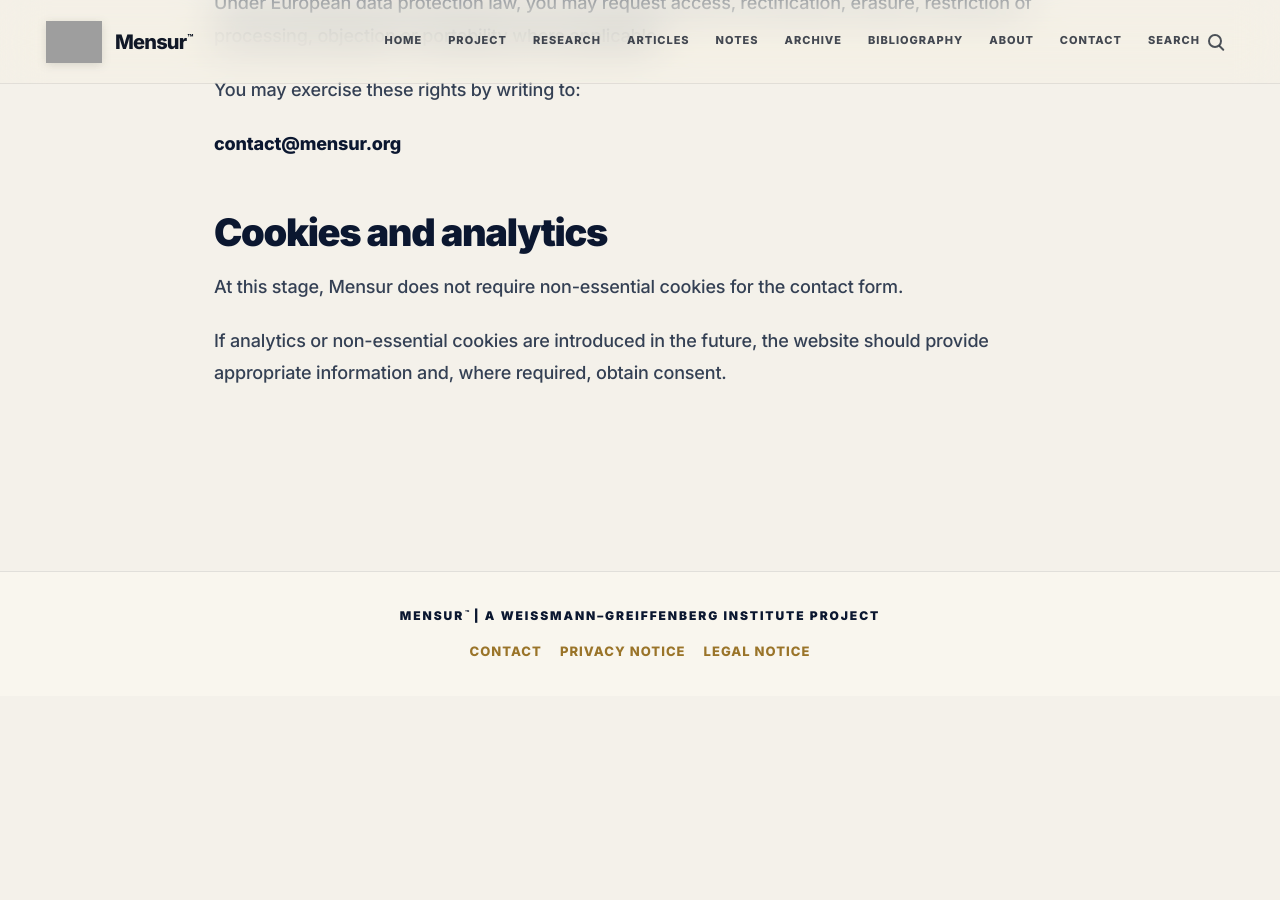
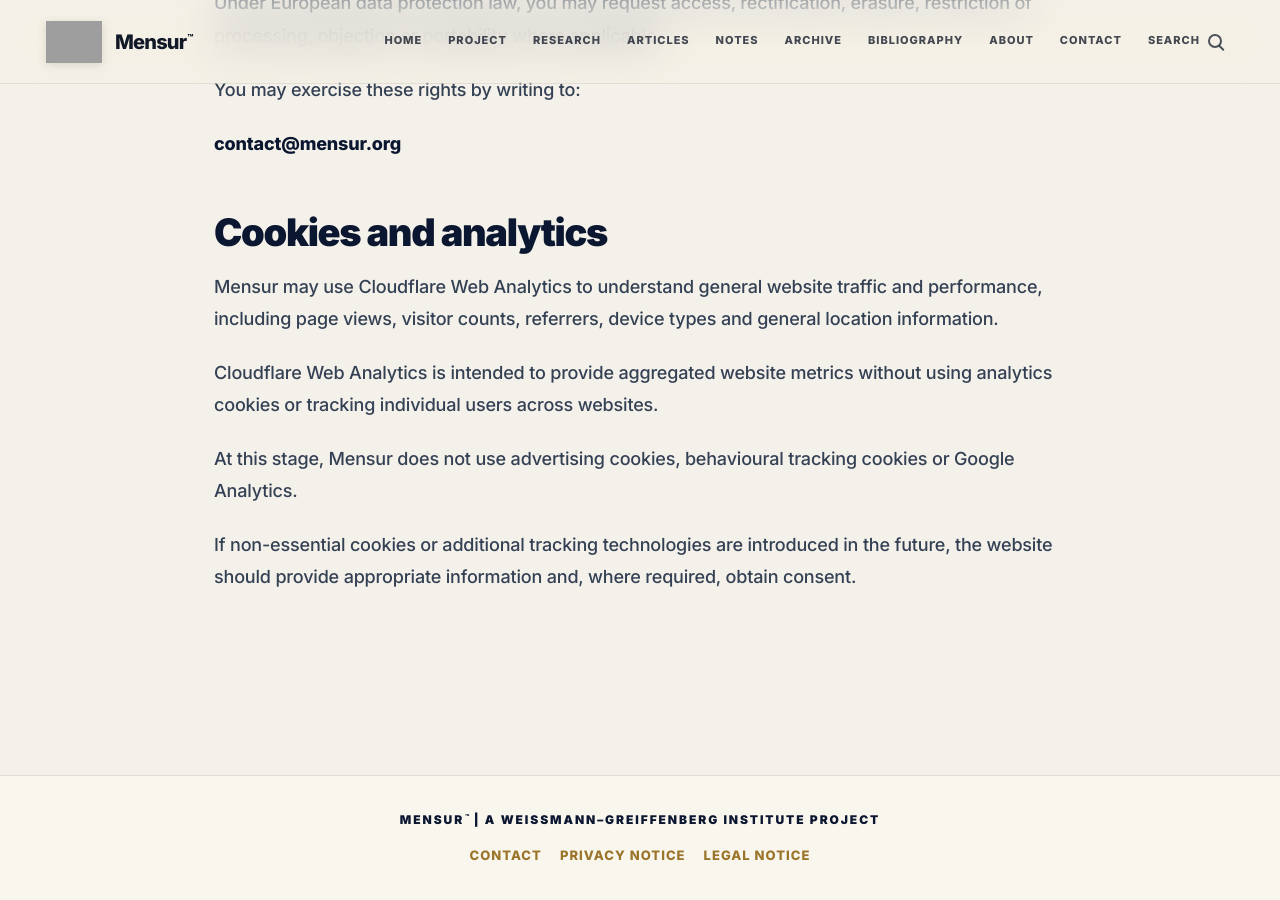
Before and after one commit to Codice99/mensur.org, a Jekyll site: the page built from privacy.md, in a window 1280 px wide and 900 px high, scrolled down 1970 px. Built offline with Jekyll 4.4.1, drawn with Linux system fonts in a browser that asks for light colours; before the commit the page ends 2666 px from its top, so only the background shows below that; grey boxes are pictures that could not be loaded.

Commit message:
Add Cloudflare Web Analytics

```diff
--- a/_layouts/default.html
+++ b/_layouts/default.html
@@ -137,5 +137,6 @@
   </nav>
 </footer>
 
+<!-- Cloudflare Web Analytics --><script defer src='https://static.cloudflareinsights.com/beacon.min.js' data-cf-beacon='{"token": "33e9dc89a39f4ee18a7f0d5e76886ee8"}'></script><!-- End Cloudflare Web Analytics -->
 </body>
 </html>
--- a/privacy.md
+++ b/privacy.md
@@ -56,6 +56,10 @@ You may exercise these rights by writing to:
 
 ## Cookies and analytics
 
-At this stage, Mensur does not require non-essential cookies for the contact form.
+Mensur may use Cloudflare Web Analytics to understand general website traffic and performance, including page views, visitor counts, referrers, device types and general location information.
 
-If analytics or non-essential cookies are introduced in the future, the website should provide appropriate information and, where required, obtain consent.
+Cloudflare Web Analytics is intended to provide aggregated website metrics without using analytics cookies or tracking individual users across websites.
+
+At this stage, Mensur does not use advertising cookies, behavioural tracking cookies or Google Analytics.
+
+If non-essential cookies or additional tracking technologies are introduced in the future, the website should provide appropriate information and, where required, obtain consent.
```
